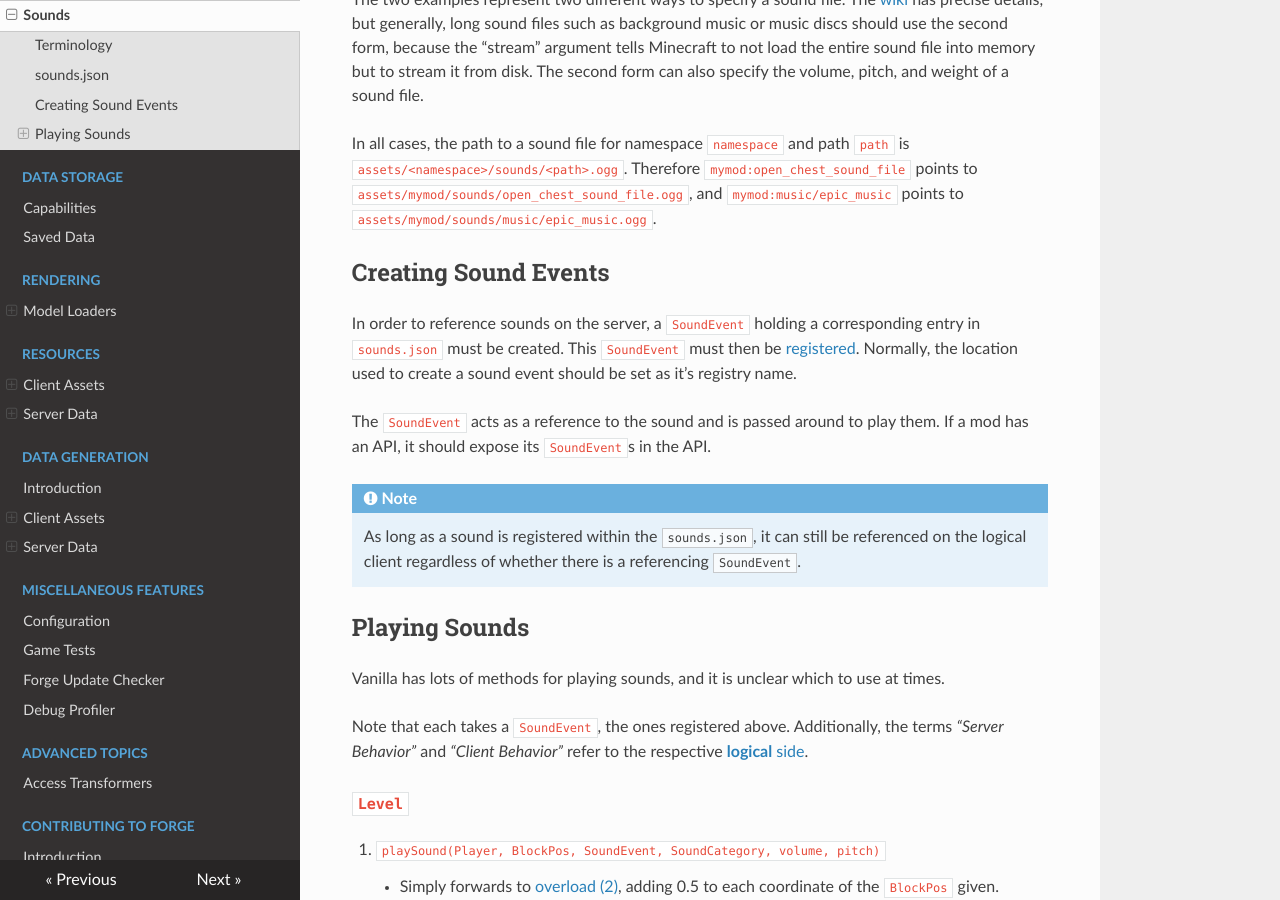
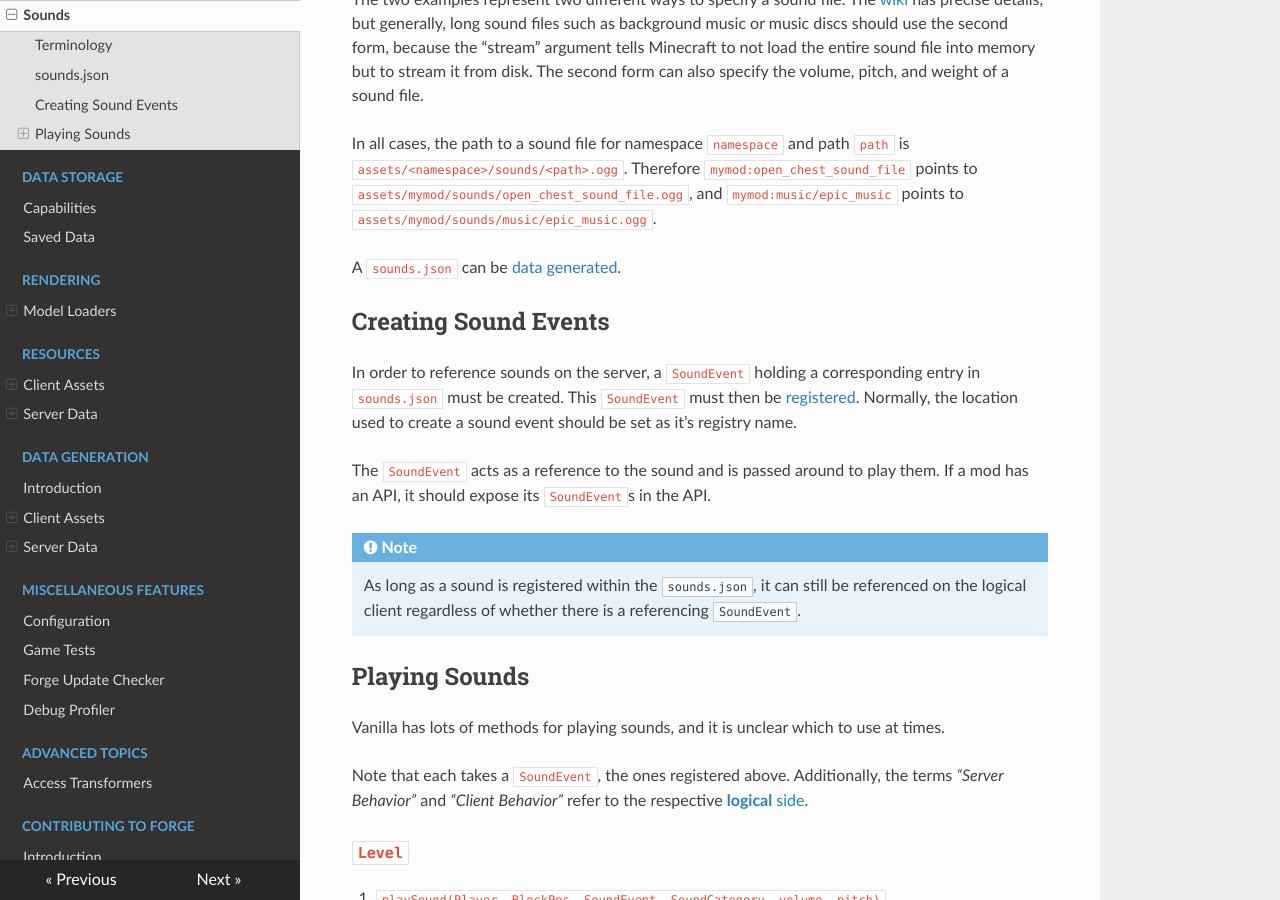
Before and after one commit to MinecraftForge/Documentation, an MkDocs documentation site: the page built from docs/gameeffects/sounds.md, in a window 1280 px wide and 900 px high, scrolled down 1038 px. Built offline with MkDocs 1.6.1, drawn with Linux system fonts in a browser that asks for light colours; nearby versions of some CDN libraries.

Commit message:
Link sound provider on sounds page

```diff
--- a/docs/gameeffects/sounds.md
+++ b/docs/gameeffects/sounds.md
@@ -39,6 +39,8 @@ Underneath the top-level object, each key corresponds to a sound event. Note tha
 The two examples represent two different ways to specify a sound file. The [wiki][] has precise details, but generally, long sound files such as background music or music discs should use the second form, because the "stream" argument tells Minecraft to not load the entire sound file into memory but to stream it from disk. The second form can also specify the volume, pitch, and weight of a sound file.
 
 In all cases, the path to a sound file for namespace `namespace` and path `path` is `assets/<namespace>/sounds/<path>.ogg`. Therefore `mymod:open_chest_sound_file` points to `assets/mymod/sounds/open_chest_sound_file.ogg`, and `mymod:music/epic_music` points to `assets/mymod/sounds/music/epic_music.ogg`.
+
+A `sounds.json` can be [data generated][datagen].
 
 Creating Sound Events
 ---------------------
@@ -103,5 +105,6 @@ Note that each takes a `SoundEvent`, the ones registered above. Additionally, th
 
 [loc]: ../concepts/resources.md#resourcelocation
 [wiki]: https://minecraft.gamepedia.com/Sounds.json
+[datagen]: ../datagen/client/sounds.md
 [registration]: ../concepts/registries.md#methods-for-registering
 [sides]: ../concepts/sides.md
```
